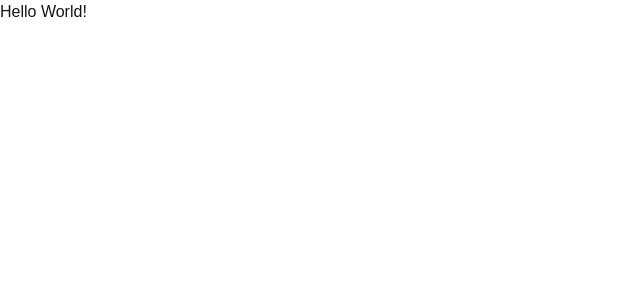
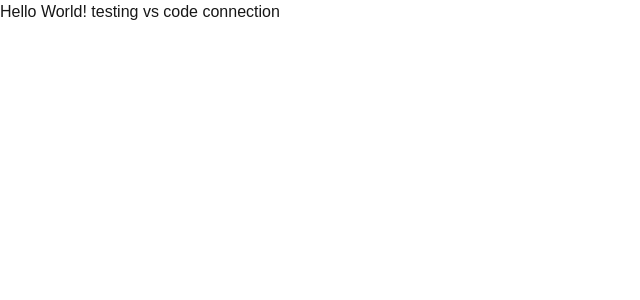
Before and after one commit to SirZee696/verceltest, a Next.js app: page / in a window 1280 px wide. Shown: the top 300 px of the page, without its empty margins (0-640 px from the left). Built offline with nearby package versions, Linux system fonts and the light colour scheme.

Commit message:
Update page.js

```diff
--- a/app/page.js
+++ b/app/page.js
@@ -1,3 +1,3 @@
 export default function Home() {
-  return <h1>Hello World!</h1>
+  return <h1>Hello World! testing vs code connection</h1>
 }
```
